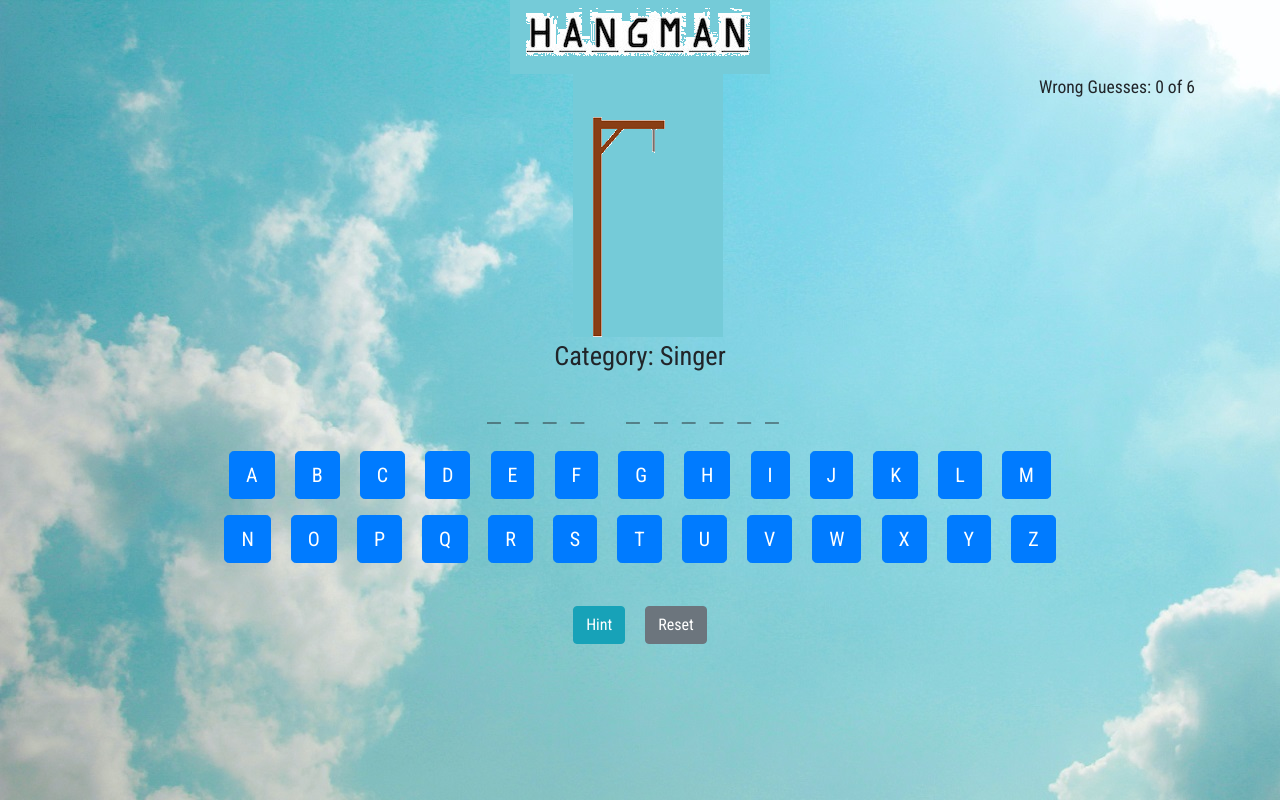
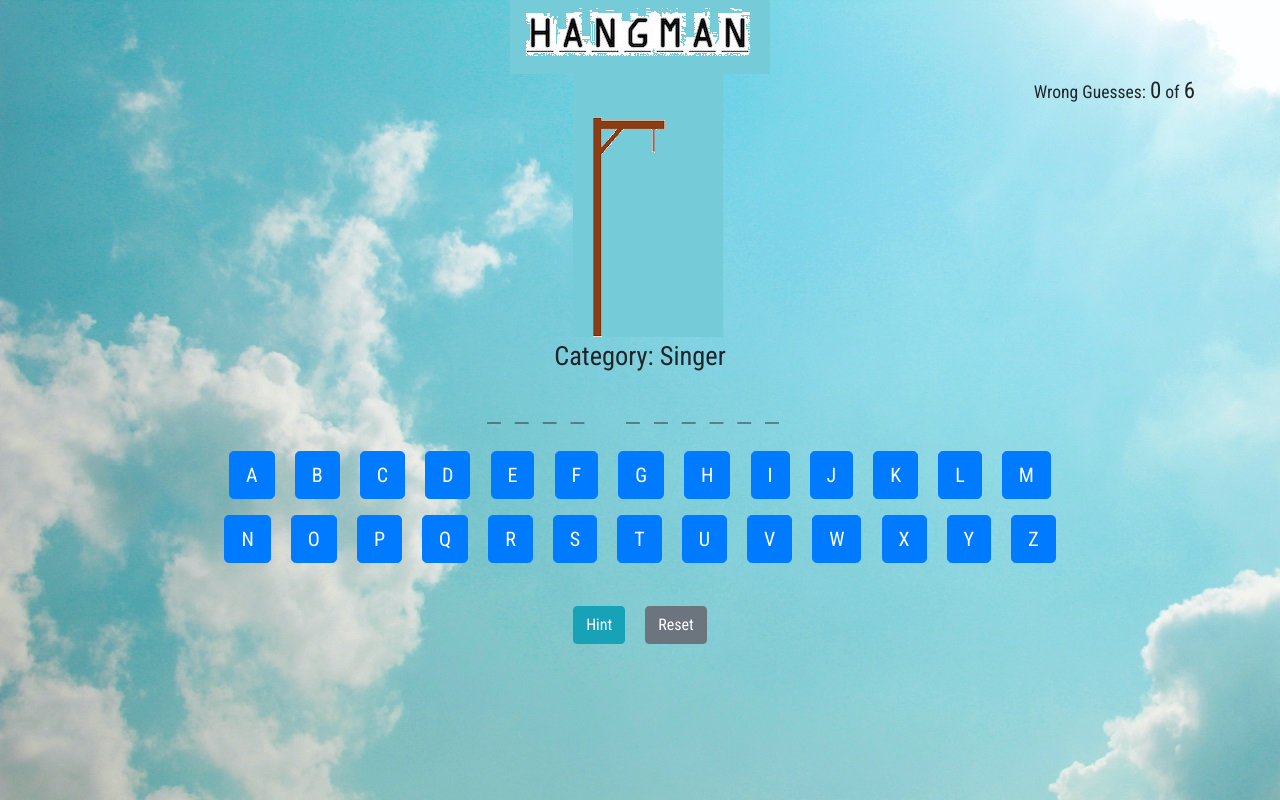
Before and after one commit to gaurav512/Hangman-game, a plain HTML site: page index.html in a window 1280 px wide. Drawn offline with nearby package versions, Linux system fonts and the light colour scheme.

Commit message:
Update hangman.css

```diff
--- a/css/hangman.css
+++ b/css/hangman.css
@@ -15,6 +15,9 @@ body{
   font-size: 1.5em;
 }
 
+#mistakes, #maxWrong{
+  font-size: 1.3em;
+}
 
 /* Popup container */
 .popup {
```
